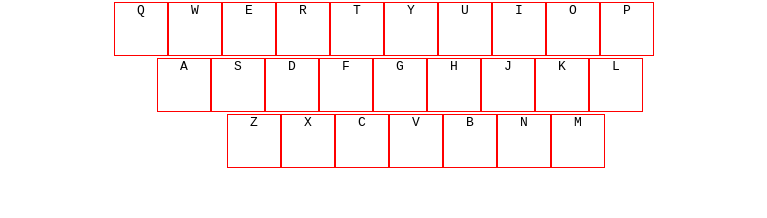
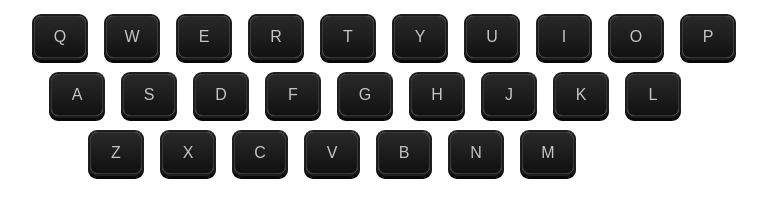
Before and after one commit to Youngto25/nav, a plain HTML site: page nav.html in a window 1280 px wide. Shown: the whole page, without its empty margins (256-1023 px from the left). Drawn offline with Linux system fonts and the light colour scheme.

Commit message:
modify again

```diff
--- a/nav.html
+++ b/nav.html
@@ -30,24 +30,26 @@
             }
             index = 0
             while(index < keys['length']){
-                div1 = document.createElement('div')
-                zhangsan.appendChild(div1)
+                div = document.createElement('div')
+                div.className='row'
+                zhangsan.appendChild(div)
                 index2 = 0
                 row =keys[index]
                 while(index2 < row['length']){
-                    z= document.createElement('kbd')
-                    z.textContent =row[index2]
-                    buttonx =document.createElement('button')
-                    buttonx.textContent ='edit'
-                    buttonx.id = row[index2]
-                    buttonx.onclick =function(wangwu){
+                    kbd= document.createElement('kbd')
+                    kbd.textContent =row[index2]
+                    kbd.className='A'
+                    button =document.createElement('button')
+                    button.textContent ='edit'
+                    button.id = row[index2]
+                    button.onclick =function(wangwu){
                         v=wangwu['target']['id']
                         x=prompt('给我一个网址')
                         hash[v] = x
                         localStorage.setItem('uuu',JSON.stringify(hash))
                     }
-                    z.appendChild(buttonx)
-                    div1.appendChild(z)
+                    kbd.appendChild(button)
+                    div.appendChild(kbd)
                     index2= index2+1
                 }
                 index= index +1
--- a/style.css
+++ b/style.css
@@ -29,8 +29,26 @@ main{
     display: inline-block;
 }
 #zhangsan >div:nth-child(2){
-    margin-left: 2em;
+    margin-left: -22px;
 }
 #zhangsan >div:nth-child(3){
-    margin-left: 4em;
+    margin-left: -88px;
 }
+.A{
+    width: 50px;
+    height: 40px;
+    background: linear-gradient(to bottom, #292929 0%,#111111 100%);
+    border: 1px solid #373737;
+    color: #c5c5c5;
+    border-radius: 7px;
+    box-shadow: 0 0 0 1px #1a1b1c,0 0 0 2px #1f2020,0 3px 0 2px #080808;
+    display: inline-flex;
+    align-items: center;
+    justify-content: center;
+    margin: 0 10px;
+    font-size: 16px;
+    font-family: Arial, Helvetica, sans-serif;
+}
+.row{
+    margin: 16px;
+}
```
